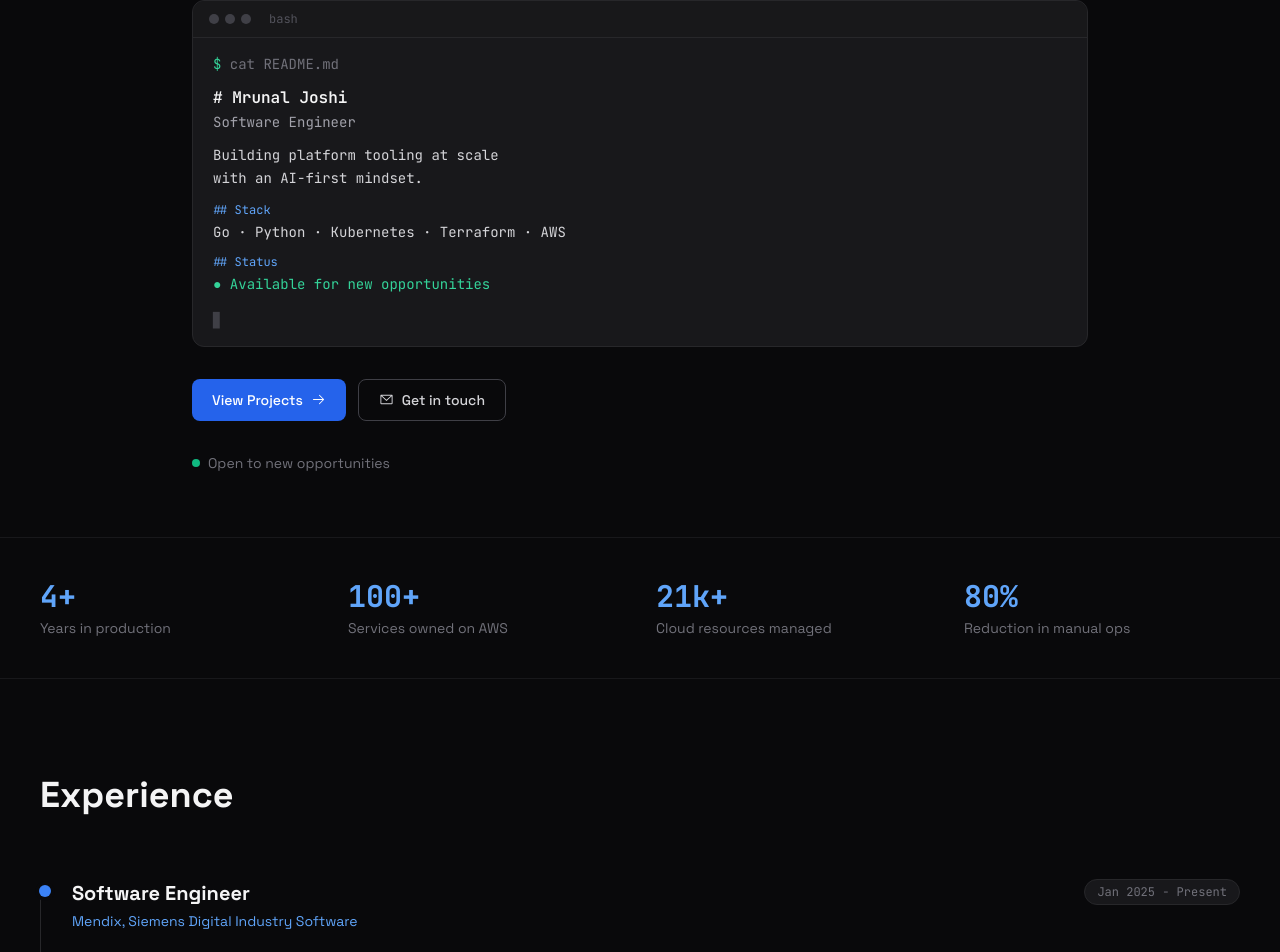
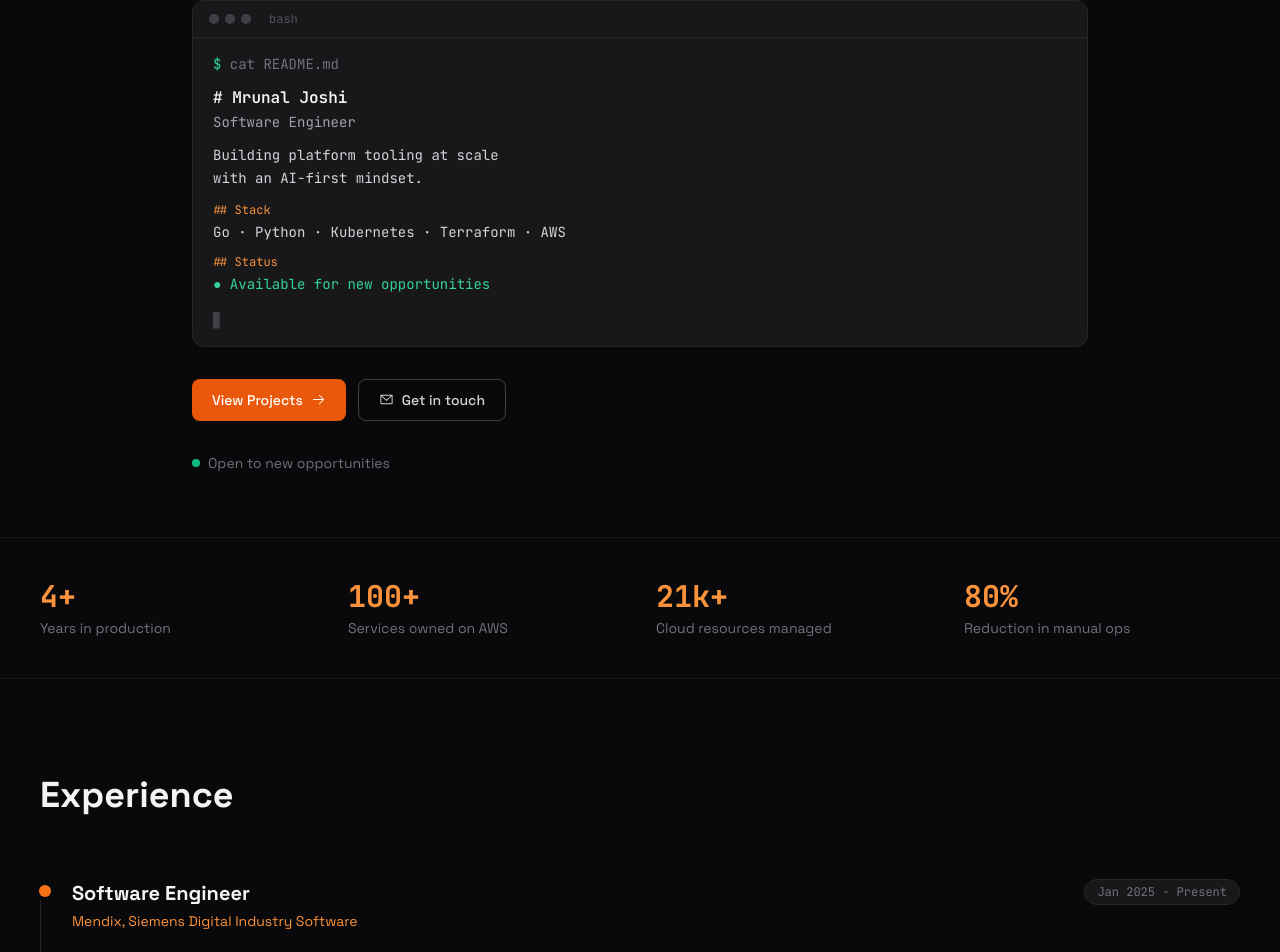
Before and after one commit to mrunalbuilds/Personal-portfolio-website, a Next.js app: page / in a window 1280 px wide. Shown: the part 355-1307 px from the top of the page. Built offline with nearby package versions, Linux system fonts and the light colour scheme.

Commit message:
Apply Claude brand theme: replace blue accent with warm orange throughout

```diff
--- a/app/page.tsx
+++ b/app/page.tsx
@@ -216,7 +216,7 @@ export default function Home() {
         <div className="max-w-7xl mx-auto px-6 lg:px-10 w-full">
           <div className="max-w-4xl mx-auto">
             <div>
-              <p className="font-mono text-sm text-blue-400 uppercase tracking-[0.2em] mb-6">
+              <p className="font-mono text-sm text-orange-400 uppercase tracking-[0.2em] mb-6">
                 Software Engineer
               </p>
               <h1 className="text-6xl lg:text-[5.5rem] font-bold tracking-tight leading-[1.04] mb-8">
@@ -235,11 +235,11 @@ export default function Home() {
                       Building platform tooling at scale<br />with an AI-first mindset.
                     </p>
                     <div>
-                      <p className="text-blue-400 text-xs mb-1">## Stack</p>
+                      <p className="text-orange-400 text-xs mb-1">## Stack</p>
                       <p className="text-zinc-300">Go · Python · Kubernetes · Terraform · AWS</p>
                     </div>
                     <div>
-                      <p className="text-blue-400 text-xs mb-1">## Status</p>
+                      <p className="text-orange-400 text-xs mb-1">## Status</p>
                       <p className="text-emerald-400">● Available for new opportunities</p>
                     </div>
                     <p className="text-zinc-700 pt-1 select-none">▋</p>
@@ -250,7 +250,7 @@ export default function Home() {
               <div className="flex flex-wrap gap-3 mb-8">
                 <button
                   onClick={() => scrollTo('projects')}
-                  className="flex items-center gap-2 px-5 py-2.5 bg-blue-600 hover:bg-blue-500 text-white rounded-lg text-sm font-medium transition-colors active:scale-[0.98]"
+                  className="flex items-center gap-2 px-5 py-2.5 bg-orange-600 hover:bg-orange-500 text-white rounded-lg text-sm font-medium transition-colors active:scale-[0.98]"
                 >
                   View Projects
                   <ArrowRight size={15} />
@@ -278,7 +278,7 @@ export default function Home() {
         <div className="max-w-7xl mx-auto px-6 lg:px-10 py-10 grid grid-cols-2 lg:grid-cols-4 gap-8">
           {stats.map((s, i) => (
             <Reveal key={s.label} delay={i * 0.06}>
-              <p className="font-mono text-3xl font-bold text-blue-400">{s.value}</p>
+              <p className="font-mono text-3xl font-bold text-orange-400">{s.value}</p>
               <p className="text-zinc-500 text-sm mt-1">{s.label}</p>
             </Reveal>
           ))}
@@ -299,11 +299,11 @@ export default function Home() {
               {experience.map((job) => (
                 <Reveal key={job.role}>
                   <div className="relative">
-                    <div className={`absolute -left-[33px] top-1.5 w-3 h-3 rounded-full ring-4 ring-zinc-950 ${job.accent ? 'bg-blue-500' : 'bg-zinc-600'}`} />
+                    <div className={`absolute -left-[33px] top-1.5 w-3 h-3 rounded-full ring-4 ring-zinc-950 ${job.accent ? 'bg-orange-500' : 'bg-zinc-600'}`} />
                     <div className="flex flex-wrap gap-3 justify-between items-start mb-5">
                       <div>
                         <h3 className="text-xl font-bold">{job.role}</h3>
-                        <p className="text-blue-400 text-sm mt-1">{job.org}</p>
+                        <p className="text-orange-400 text-sm mt-1">{job.org}</p>
                       </div>
                       <span className="font-mono text-xs text-zinc-500 bg-zinc-900 border border-zinc-800 px-3 py-1 rounded-full">
                         {job.period}
@@ -419,23 +419,23 @@ export default function Home() {
               href="https://github.com/mrunalbuilds"
               target="_blank"
               rel="noopener noreferrer"
-              className="group block mb-6 p-8 bg-zinc-900/50 border border-zinc-800 rounded-2xl hover:border-blue-500/50 transition-all"
+              className="group block mb-6 p-8 bg-zinc-900/50 border border-zinc-800 rounded-2xl hover:border-orange-500/50 transition-all"
             >
               <div className="flex flex-wrap gap-4 items-start justify-between mb-3">
                 <div>
-                  <p className="font-mono text-xs text-blue-400 mb-2">{featuredProject.period}</p>
-                  <h3 className="text-2xl font-bold group-hover:text-blue-400 transition-colors">
+                  <p className="font-mono text-xs text-orange-400 mb-2">{featuredProject.period}</p>
+                  <h3 className="text-2xl font-bold group-hover:text-orange-400 transition-colors">
                     {featuredProject.title}
                   </h3>
                 </div>
-                <ArrowUpRight size={20} className="text-zinc-700 group-hover:text-blue-400 transition-colors mt-1 shrink-0" />
+                <ArrowUpRight size={20} className="text-zinc-700 group-hover:text-orange-400 transition-colors mt-1 shrink-0" />
               </div>
               <p className="text-zinc-400 text-sm leading-relaxed mb-6 max-w-[80ch]">
                 {featuredProject.description}
               </p>
               <div className="flex flex-wrap gap-2">
                 {featuredProject.tags.map((tag) => (
-                  <span key={tag} className="px-2.5 py-1 bg-blue-500/10 border border-blue-500/20 text-blue-400 rounded text-xs">
+                  <span key={tag} className="px-2.5 py-1 bg-orange-500/10 border border-orange-500/20 text-orange-400 rounded text-xs">
                     {tag}
                   </span>
                 ))}
@@ -455,10 +455,10 @@ export default function Home() {
                   transition={{ type: 'spring', stiffness: 400, damping: 30 }}
                 >
                   <div className="flex items-start justify-between mb-3">
-                    <h3 className="text-base font-semibold group-hover:text-blue-400 transition-colors pr-4 leading-snug">
+                    <h3 className="text-base font-semibold group-hover:text-orange-400 transition-colors pr-4 leading-snug">
                       {p.title}
                     </h3>
-                    <ArrowUpRight size={15} className="text-zinc-700 group-hover:text-blue-400 transition-colors shrink-0 mt-0.5" />
+                    <ArrowUpRight size={15} className="text-zinc-700 group-hover:text-orange-400 transition-colors shrink-0 mt-0.5" />
                   </div>
                   <p className="text-zinc-500 text-sm leading-relaxed mb-5 flex-1">{p.description}</p>
                   <div className="flex flex-wrap gap-1.5">
@@ -526,7 +526,7 @@ export default function Home() {
             <div className="flex flex-wrap gap-3 justify-center">
               <a
                 href="mailto:mrunalj1120@gmail.com"
-                className="flex items-center gap-2 px-5 py-2.5 bg-blue-600 hover:bg-blue-500 text-white rounded-lg text-sm font-medium transition-colors active:scale-[0.98]"
+                className="flex items-center gap-2 px-5 py-2.5 bg-orange-600 hover:bg-orange-500 text-white rounded-lg text-sm font-medium transition-colors active:scale-[0.98]"
               >
                 <EnvelopeSimple size={15} />
                 Email me
```
